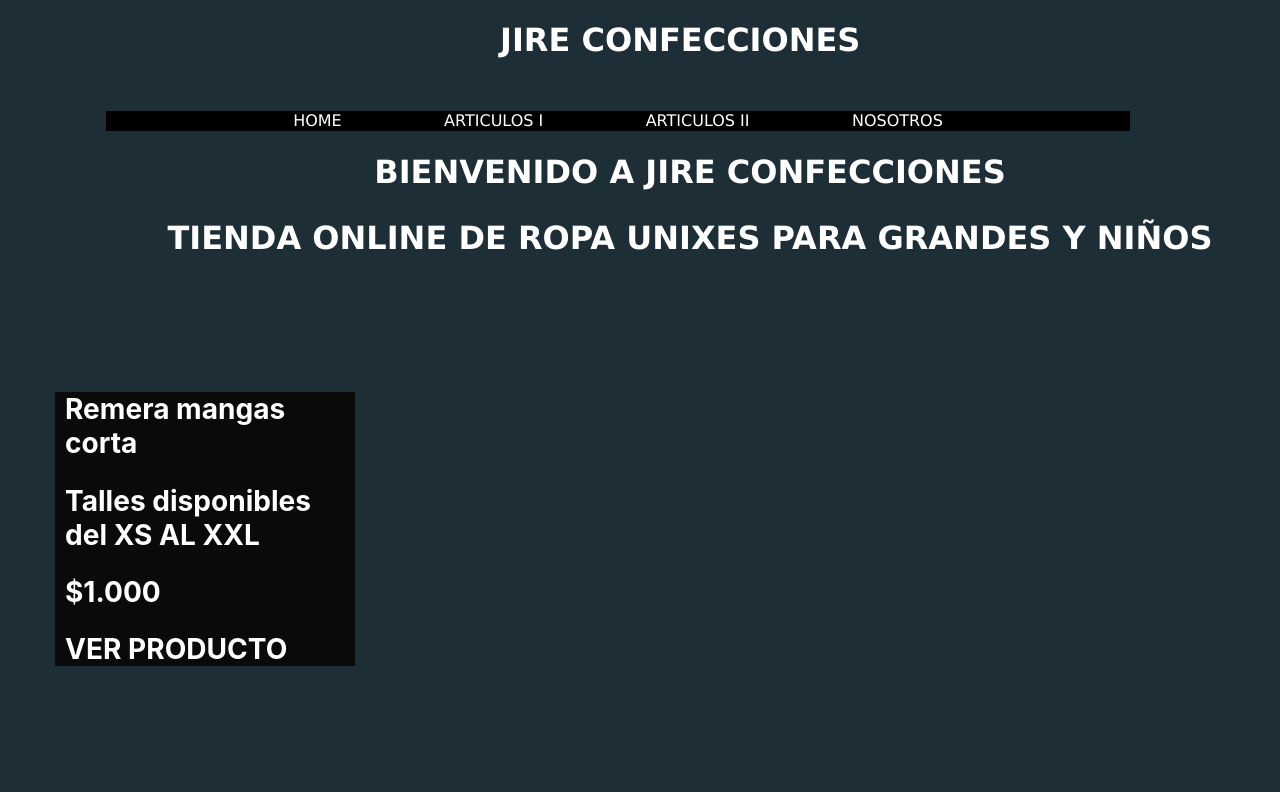
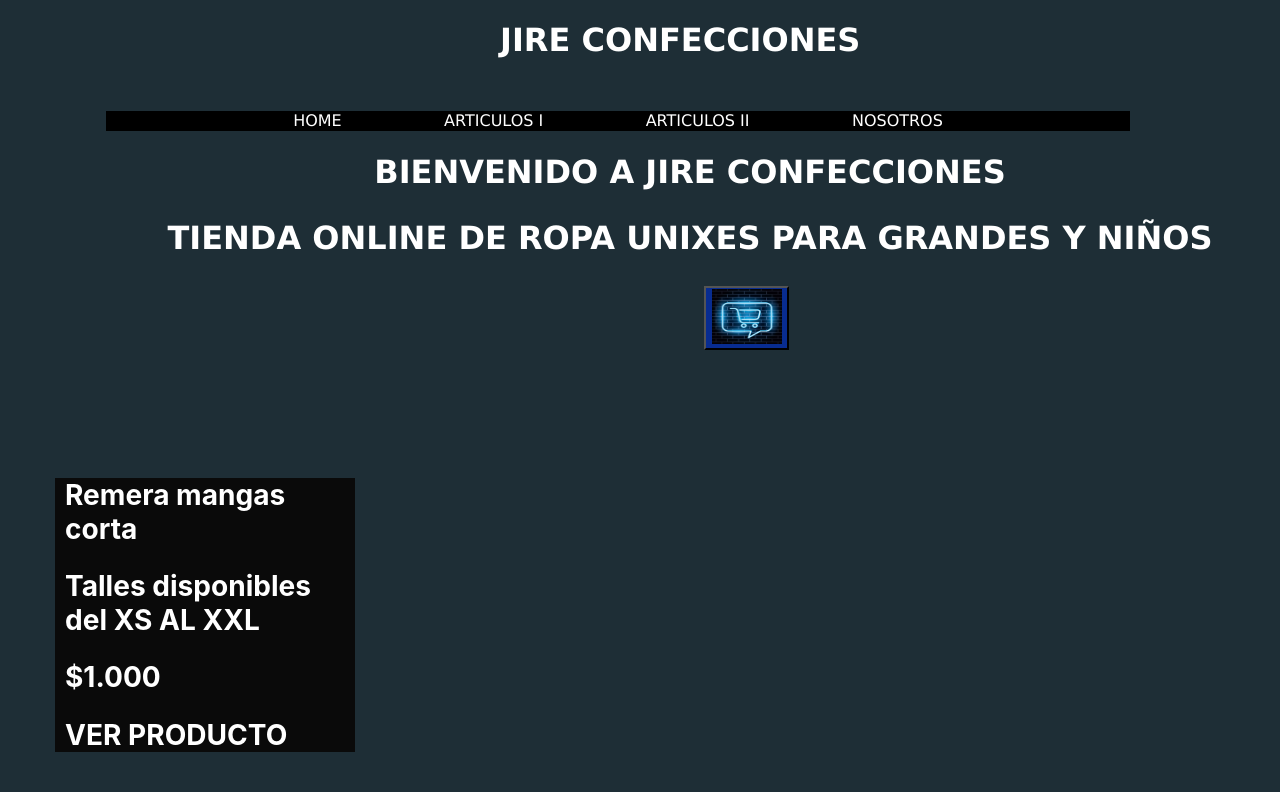
Before and after one commit to TomasLopez157/jireconfecciones-app, a React (Create React App) app: page /a in a window 1280 px wide. Shown: the top 792 px of the page. Built offline with nearby package versions, Linux system fonts and the light colour scheme.

Commit message:
ytjrtyjj

```diff
--- a/package.json
+++ b/package.json
@@ -6,6 +6,7 @@
     "@testing-library/jest-dom": "^5.16.0",
     "@testing-library/react": "^11.2.7",
     "@testing-library/user-event": "^12.8.3",
+    "bootstrap": "^5.1.3",
     "react": "^17.0.2",
     "react-dom": "^17.0.2",
     "react-router-dom": "^6.2.1",
--- a/src/App.js
+++ b/src/App.js
@@ -17,7 +17,7 @@ function App() {
     <BrowserRouter>
     <NavBar/>
     <Routes>
-      <Route exact path="/a" element={<ItemLisstConteiner/>}></Route>
+      <Route exact path="/a" element={<ItemLisstConteiner></ItemLisstConteiner>}></Route>
       <Route exact path="/category/:id" element={<ItemLisstConteiner/>}></Route>
       <Route exact path="/Item/:id" element={<ItemDetailConteiner></ItemDetailConteiner>}></Route>
       <Route exact path="/productos" element={<productos>
--- a/src/components/ItemLisstConteiner.js
+++ b/src/components/ItemLisstConteiner.js
@@ -1,13 +1,15 @@
+import carWidget from "./carWidget";
 import ItemList from "./ItemList";
 
 
 function ItemLisstConteiner() {
 
     const datos =  [
-        {id : 1 , nombre : "Remera mangas corta", descripcion:"Talles disponibles del XS AL XXL", precio:"$1.000"},
+        {id:1, nombre:"Remera mangas corta", descripcion:"Talles disponibles del XS AL XXL", precio:"$1.000"},
         {id:2, nombre:"Remera mangas larga", descripcion:"Talles disponibles del S al M", precio:"$1.200"},
-        {id:3, nombre:"Remera musculosa ", descripcion:"Talles disponibles del XS al L", precio:"$1.500"}
+        {id:3, nombre:"Remera musculosa", descripcion:"Talles disponibles del XS al L", precio:"$1.500"}
     ]
+
 
     const getData = (tomas) =>{
         return new Promise((resolve, reject)=>{
@@ -21,7 +23,8 @@ function ItemLisstConteiner() {
         return(
 
             <>
-            <ItemList tomas={datos}/>
+        <carWidget.ButtonSubmit></carWidget.ButtonSubmit>
+        <ItemList tomas={datos}/>
             </>
         )
 
--- a/src/components/carWidget.js
+++ b/src/components/carWidget.js
@@ -1,5 +1,7 @@
+import Carrito from "./ftl/img/Carrito3.jpg";
+
 const carWidget= {
-    ButtonSubmit : (props)=>(<button onClick={props.onClick} ></button>),
+    ButtonSubmit : (props)=>(<button className="btnCarrito" onClick={props.onClick}><img className="imgCarrito" src={Carrito} alt="Carrito"/></button>),
     TitLabel : ({text})=> (<h3>{text}</h3>),
 
 }
--- a/src/components/productos.js
+++ b/src/components/productos.js
@@ -1,4 +1,4 @@
-const productos = (productus) => {
+const productos = () => {
     return(
         <div>
 
```
Also changed, not shown: 1 other file (tests, documents, lock files or other folders).
